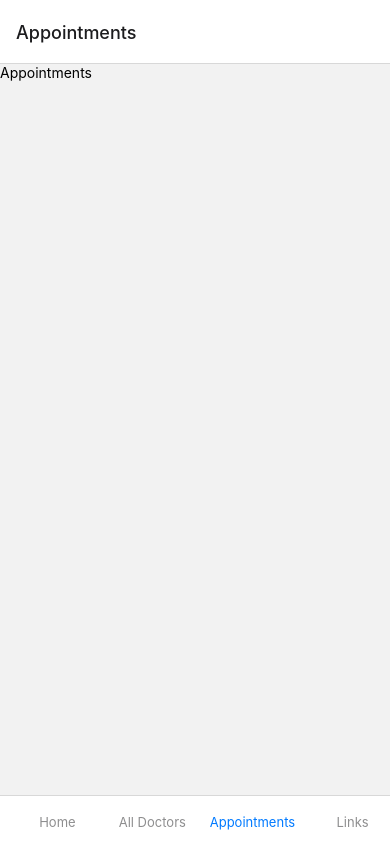
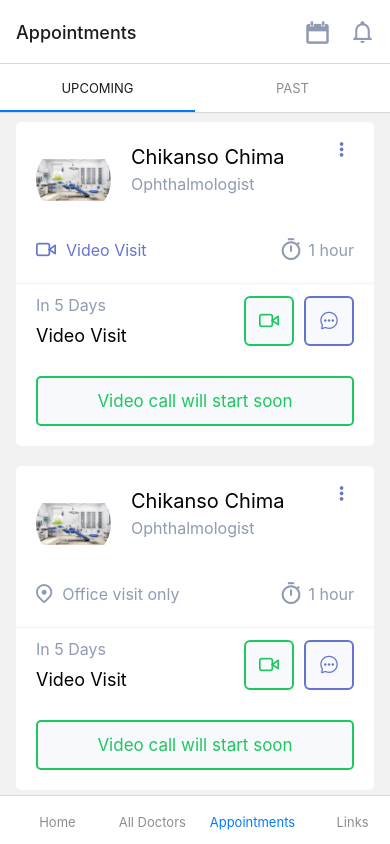
Before and after one commit to aamir-ds/digital-clinic, a React Native app: screen /Appointments in a window 390 px wide. Built offline with nearby package versions, Linux system fonts and the light colour scheme.

Commit message:
added appintments screen

```diff
--- /dev/null
+++ b/components/PastAppointments.js
@@ -0,0 +1,14 @@
+import { StyleSheet, Text, View } from 'react-native'
+import React from 'react'
+
+const PastAppointments = () => {
+    return (
+        <View>
+            <Text>PastAppointments</Text>
+        </View>
+    )
+}
+
+export default PastAppointments
+
+const styles = StyleSheet.create({})
--- /dev/null
+++ b/components/UpcomingAppointments.js
@@ -0,0 +1,142 @@
+import { FlatList, Image, StyleSheet, Text, TouchableOpacity, View } from 'react-native'
+import React from 'react'
+import { clinics, doctors } from '../config/dummy';
+import SortContainer from './SortContainer';
+import Ant from 'react-native-vector-icons/AntDesign';
+import Octi from 'react-native-vector-icons/Octicons';
+import Feather from 'react-native-vector-icons/Feather';
+import Entypo from 'react-native-vector-icons/Entypo';
+import Ion from 'react-native-vector-icons/Ionicons';
+import Fa from 'react-native-vector-icons/FontAwesome';
+import SimpleLineIcons from 'react-native-vector-icons/SimpleLineIcons';
+import MaterialCommunityIcons from 'react-native-vector-icons/MaterialCommunityIcons';
+import colors from '../config/colors';
+
+
+
+const Item = ({ name, distance, ratings, image, reviews, type, video, }) => (
+
+
+    <TouchableOpacity style={styles.item} >
+        <View style={{
+            flexDirection: 'row',
+            padding: 20,
+        }}>
+            <Image style={{
+                width: 75,
+                height: 75,
+                borderRadius: 100,
+                resizeMode: 'contain',
+                marginRight: 20
+            }} source={image} />
+
+            <View style={{ flexDirection: 'row', flex: 1, alignItems: 'flex-start' }}>
+                <View style={{ flex: 1, marginTop: 3 }}>
+                    <Text style={{ fontSize: 20, fontWeight: '400', color: colors.black, marginBottom: 5 }}>{name}</Text>
+                    <Text style={{ fontSize: 16, fontWeight: '400', color: colors.greyFont, marginBottom: 5 }}>{type}</Text>
+                </View>
+                <SimpleLineIcons style={{ marginRight: 5 }} size={15} color={colors.primary} name={'options-vertical'} />
+            </View>
+        </View>
+
+        <View style={{
+            paddingBottom: 20,
+            paddingHorizontal: 20,
+            flexDirection: 'row',
+            alignItems: 'center',
+            borderBottomColor: colors.lightGrey,
+            borderBottomWidth: 3
+
+        }}>
+            {video ? <View style={{ flex: 1, flexDirection: 'row', alignItems: 'center' }}>
+                <Feather style={{ marginRight: 10 }} size={20} color={colors.primary} name={'video'} />
+                <Text style={{ color: video ? colors.primary : colors.greyFont, fontSize: 16 }}>Video Visit</Text>
+            </View> :
+                <View style={{ flex: 1, flexDirection: 'row', alignItems: 'center' }}>
+                    <Octi style={{ marginRight: 10 }} size={20} color={colors.greyFont} name={'location'} />
+                    <Text style={{ color: video ? colors.primary : colors.greyFont, fontSize: 16 }}>Office visit only</Text>
+                </View>}
+            <MaterialCommunityIcons style={{ marginRight: 5 }} size={25} color={colors.greyFont} name={'timer-outline'} />
+            <Text style={{ color: colors.greyFont, fontSize: 16 }}>1 hour</Text>
+        </View>
+        <View style={{
+            paddingBottom: 20,
+            paddingHorizontal: 20,
+            flexDirection: 'row',
+            alignItems: 'center',
+            paddingTop: 10
+
+        }}>
+            <View style={{ flex: 1, }}>
+                <Text style={{ color: colors.greyFont, fontSize: 16, marginBottom: 10 }}>In 5 Days</Text>
+                <Text style={{ color: colors.black, fontSize: 18 }}>Video Visit</Text>
+            </View>
+            <View style={{ backgroundColor: colors.lightGrey, marginRight: 10, justifyContent: 'center', alignItems: 'center', borderWidth: 2, borderColor: colors.greenOutline, height: 50, width: 50, borderRadius: 6 }}>
+                <Feather size={20} color={colors.greenOutline} name={'video'} />
+            </View>
+            <View style={{ backgroundColor: colors.lightGrey, justifyContent: 'center', alignItems: 'center', borderWidth: 2, borderColor: colors.primary, height: 50, width: 50, borderRadius: 6 }}>
+                <Ion size={20} color={colors.primary} name={'ios-chatbubble-ellipses-outline'} />
+            </View>
+        </View>
+        <View style={{
+            paddingBottom: 20,
+            paddingHorizontal: 20,
+            flexDirection: 'row',
+            alignItems: 'center',
+            paddingTop: 10
+        }}>
+            <TouchableOpacity style={{ backgroundColor: colors.lightGrey, alignItems: 'center', justifyContent: 'center', borderRadius: 5, height: 50, width: '100%', borderColor: colors.greenOutline, borderWidth: 2 }}>
+                <Text style={{ color: colors.greenOutline, fontSize: 17 }}>Video call will start soon</Text>
+            </TouchableOpacity>
+
+        </View>
+
+    </TouchableOpacity>
+);
+
+const UpcomingAppointments = () => {
+
+    const renderItem = ({ item }) => (
+        <Item name={item.name}
+            distance={item.distance}
+            type={item.type}
+            address={item.address}
+            ratings={item.ratings}
+            reviews={item.reviews}
+            experience={item.experience}
+            fees={item.fees}
+            location={item.location}
+            online={item.online}
+            video={item.video}
+            image={item.image}
+        />
+    );
+
+    return (
+        <>
+            <View style={styles.container}>
+                <FlatList
+                    data={doctors}
+                    renderItem={renderItem}
+                    keyExtractor={(item) => item.id}
+                // ListHeaderComponent={SortContainer}
+                />
+            </View>
+        </>
+    )
+}
+
+export default UpcomingAppointments
+
+const styles = StyleSheet.create({
+    container: {
+        flex: 1,
+        // marginVertical: 16
+    },
+    item: {
+        marginHorizontal: 16,
+        backgroundColor: colors.white,
+        marginVertical: 10,
+        borderRadius: 5
+    },
+})
--- a/config/colors.js
+++ b/config/colors.js
@@ -5,5 +5,6 @@ export default {
     lightPurple: '#c5cee0',
     white: '#ffffff',
     black: '#000',
-    greyFont: '#8f9bb3'
+    greyFont: '#8f9bb3',
+    greenOutline: '#1ec760'
 };
--- a/navigation/StackNavigation.js
+++ b/navigation/StackNavigation.js
@@ -39,7 +39,8 @@ export default function StackNavigation() {
 
       <Stack.Screen
         options={{
-          headerShown: false
+          headerShown: false,
+
         }}
         name="Appointments" component={Appointments} />
 
@@ -56,6 +57,7 @@ export default function StackNavigation() {
         }}
         name="Clinics" component={Clinics} />
 
+
       <Stack.Screen name="BottomTabNavigation" component={BottomTabNavigation} />
       <Stack.Screen name="DoctorProfile" component={DoctorProfile} options={{
         headerTitle: "Doctor's Profile"
--- a/navigation/tabs.js
+++ b/navigation/tabs.js
@@ -1,4 +1,4 @@
-import { StyleSheet, Text, View } from 'react-native'
+import { Button, StyleSheet, Text, View } from 'react-native'
 import { createBottomTabNavigator, BottomTabBar } from "@react-navigation/bottom-tabs"
 
 import React from 'react'
@@ -8,6 +8,11 @@ import Clinics from '../screens/Clinics'
 import Appointments from '../screens/Appointments'
 import colors from '../config/colors'
 import Links from '../screens/Links'
+import Entypo from 'react-native-vector-icons/Entypo';
+import MaterialCommunityIcons from 'react-native-vector-icons/MaterialCommunityIcons';
+
+
+
 const Tab = createBottomTabNavigator()
 
 const Tabs = () => {
@@ -38,6 +43,14 @@ const Tabs = () => {
             />
 
             <Tab.Screen
+                options={{
+                    headerRight: () => (
+                        <View style={{ flexDirection: 'row' }}>
+                            <Entypo style={{ marginRight: 20 }} size={25} color={colors.greyFont} name={'calendar'} />
+                            <MaterialCommunityIcons style={{ marginRight: 15 }} size={25} color={colors.greyFont} name={'bell-outline'} />
+                        </View>
+                    ),
+                }}
                 name="Appointments"
                 component={Appointments}
             />
--- a/screens/Appointments.js
+++ b/screens/Appointments.js
@@ -1,11 +1,29 @@
 import { Button, StyleSheet, Text, View } from 'react-native'
 import React from 'react'
+import { createMaterialTopTabNavigator } from '@react-navigation/material-top-tabs';
+
+import MyDoctorsList from '../components/MyDoctorsList';
+import DoctorsList from '../components/DoctorsList';
+import UpcomingAppointments from '../components/UpcomingAppointments';
+import PastAppointments from '../components/PastAppointments';
+
+const Tab = createMaterialTopTabNavigator();
+
 
 const Appointments = ({ navigation }) => {
   return (
-    <View>
-      <Text>Appointments</Text>
-    </View>
+    <Tab.Navigator
+    >
+      <Tab.Screen options={{
+        tabBarLabel: 'Upcoming',
+      }
+      } name="UpcomingAppointments" component={UpcomingAppointments} />
+      <Tab.Screen
+        options={{
+          tabBarLabel: 'Past'
+        }}
+        name="PastAppointments" component={PastAppointments} />
+    </Tab.Navigator>
   )
 }
 
--- a/screens/Links.js
+++ b/screens/Links.js
@@ -16,6 +16,7 @@ const Links = ({ navigation }) => {
                 title="Go to Doctor Profile page"
                 onPress={() => navigation.navigate('DoctorProfile')}
             />
+
         </View>
     )
 }
```
Also changed, not shown: 18 other files (tests, documents, lock files or other folders).
